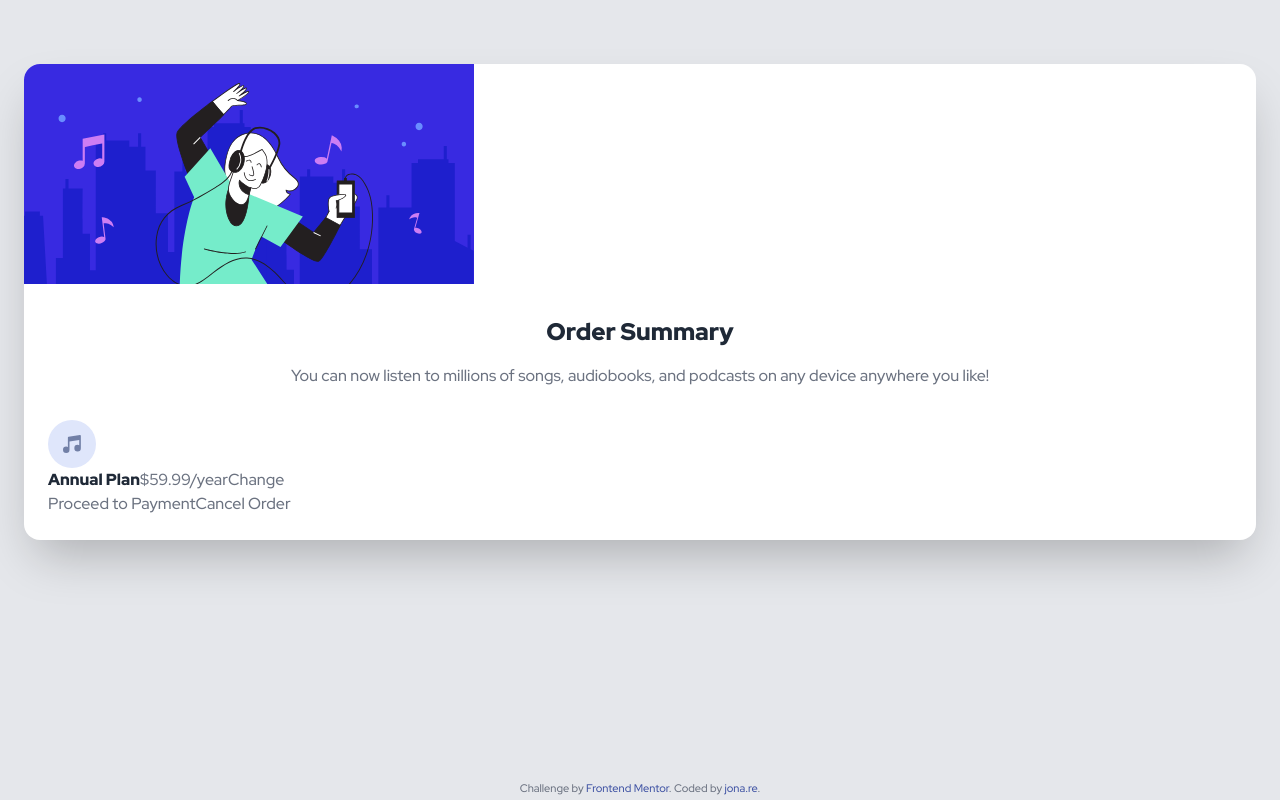
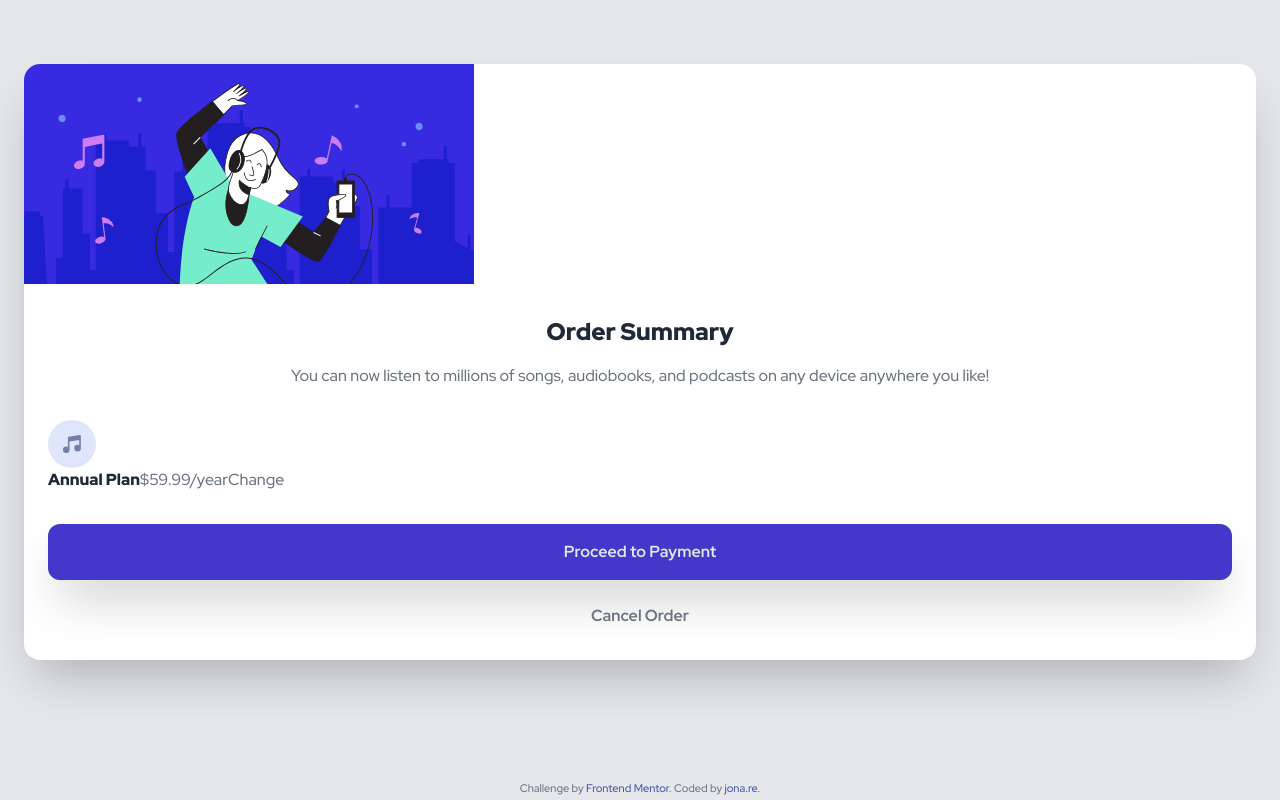
Before and after one commit to JonathanRe/order-summary-component-main, a Vue app: page / in a window 1280 px wide. Built offline with nearby package versions, Linux system fonts and the light colour scheme.

Commit message:
button styles, no hover or active states

```diff
--- a/src/components/Main.vue
+++ b/src/components/Main.vue
@@ -4,7 +4,7 @@
 <template>
     <div class="mx-6 mt-16 rounded-2xl overflow-hidden bg-white shadow-2xl">
         <img src="../assets/illustration-hero.svg" alt="Woman with headphones on and a cellphone in hand, dancing in front of a night time skyline amidst floating musical notes">
-        <div class="p-6">
+        <div class="p-6 pb-4">
             <h2 class="mt-2 font-black text-2xl text-center text-gray-800">Order Summary</h2>
             <p class="mt-4 px-1 text-center">
                 You can now listen to millions of songs, audiobooks, and podcasts on any
@@ -16,8 +16,8 @@
                 <span>$59.99/year</span>
                 <a href="#">Change</a>
             </div>
-            <button>Proceed to Payment</button>
-            <button>Cancel Order</button>
+            <button class="w-full mt-8 py-4 shadow-2xl rounded-xl bg-indigo-700 font-bold text-gray-200">Proceed to Payment</button>
+            <button class="w-full mt-2 py-4 rounded-xl font-bold">Cancel Order</button>
         </div>
     </div>
     <div class="attribution absolute bottom-0 left-0 right-0 mx-auto">
```
